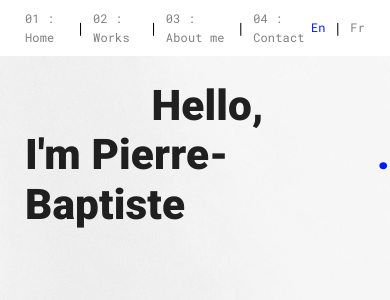
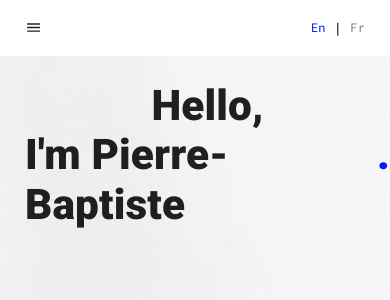
Before and after one commit to Pierre-Baptiste/Portfolio, a React (Create React App) app: page / in a window 390 px wide. Shown: the top 300 px of the page. Built offline with nearby package versions, Linux system fonts and the light colour scheme.

Commit message:
added menu for small screens

```diff
--- a/package.json
+++ b/package.json
@@ -4,6 +4,7 @@
   "private": true,
   "dependencies": {
     "@material-ui/core": "^4.2.0",
+    "@material-ui/icons": "^4.2.1",
     "@material-ui/styles": "^4.2.0",
     "react": "^16.8.6",
     "react-dom": "^16.8.6",
--- a/src/HOC/AppBar.js
+++ b/src/HOC/AppBar.js
@@ -3,12 +3,18 @@ import { makeStyles } from "@material-ui/core/styles";
 import AppBar from "@material-ui/core/AppBar";
 import Toolbar from "@material-ui/core/Toolbar";
 import Typography from "@material-ui/core/Typography";
+import MenuIcon from "@material-ui/icons/Menu";
+import IconButton from "@material-ui/core/IconButton";
 
 const useStyles = makeStyles(theme => ({
 	root: {
 		flexGrow: 1
 	},
 	item: {
+		display: "none",
+		[theme.breakpoints.up("sm")]: {
+			display: "flex"
+		},
 		fontSize: 12,
 		opacity: 0.5,
 		transition: "opacity 0.2s",
@@ -19,6 +25,10 @@ const useStyles = makeStyles(theme => ({
 		}
 	},
 	lastitem: {
+		display: "none",
+		[theme.breakpoints.up("sm")]: {
+			display: "flex"
+		},
 		flexGrow: 1,
 		fontSize: 12,
 		opacity: 0.5,
@@ -35,6 +45,14 @@ const useStyles = makeStyles(theme => ({
 		opacity: 0.5
 	},
 	divider: {
+		display: "none",
+		[theme.breakpoints.up("sm")]: {
+			display: "flex"
+		},
+		marginRight: theme.spacing(2),
+		marginLeft: theme.spacing(2)
+	},
+	langDivider: {
 		marginRight: theme.spacing(2),
 		marginLeft: theme.spacing(2)
 	},
@@ -51,6 +69,13 @@ const useStyles = makeStyles(theme => ({
 			marginLeft: "75px",
 			marginRight: "75px"
 		}
+	},
+	menuButton: {
+		flexGrow: 1,
+		justifyContent: "flex-start",
+		[theme.breakpoints.up("sm")]: {
+			display: "none"
+		}
 	}
 }));
 
@@ -62,6 +87,14 @@ export default function SimpleAppBar(props) {
 			<div className={classes.root}>
 				<AppBar position="static" color="primary">
 					<Toolbar disableGutters={true} className={classes.toolbar}>
+						<IconButton
+							edge="start"
+							className={classes.menuButton}
+							color="inherit"
+							aria-label="Open drawer"
+						>
+							<MenuIcon />
+						</IconButton>
 						<Typography
 							variant="h6"
 							color="secondary"
@@ -124,7 +157,7 @@ export default function SimpleAppBar(props) {
 						<Typography
 							variant="h6"
 							color="secondary"
-							className={classes.divider}
+							className={classes.langDivider}
 						>
 							|
 						</Typography>
```
Also changed, not shown: 1 other file (tests, documents, lock files or other folders).
